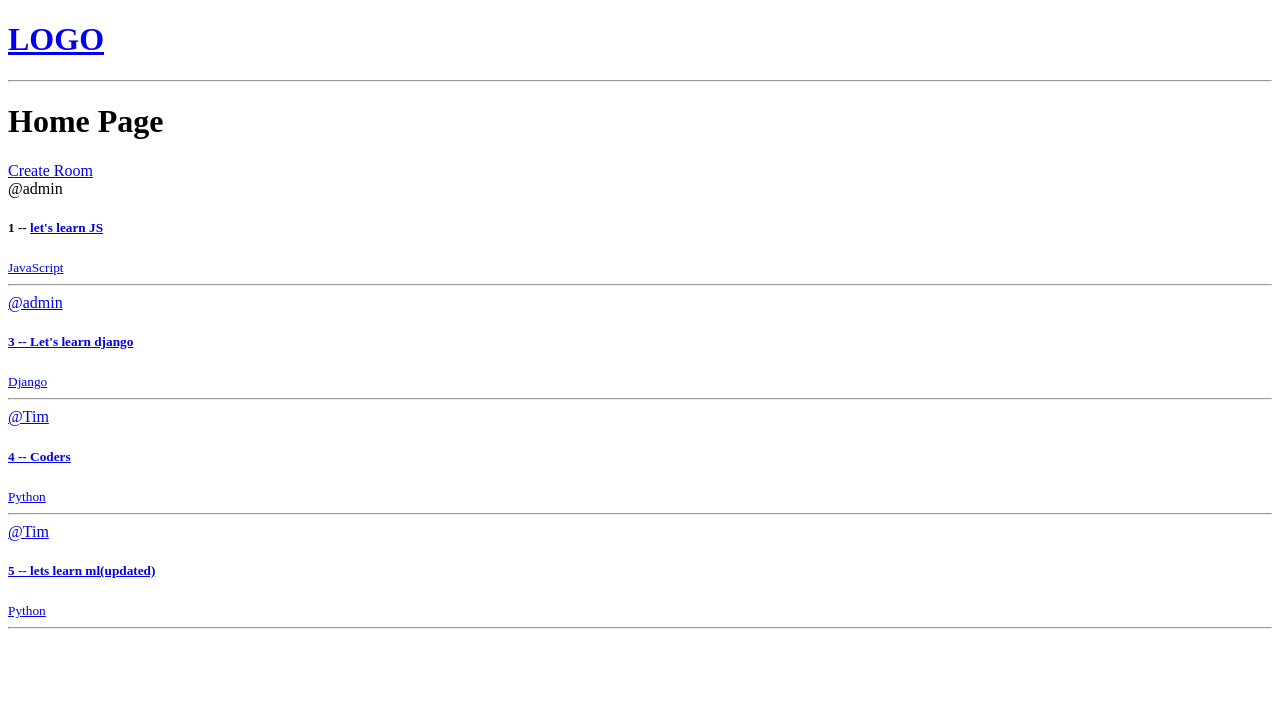
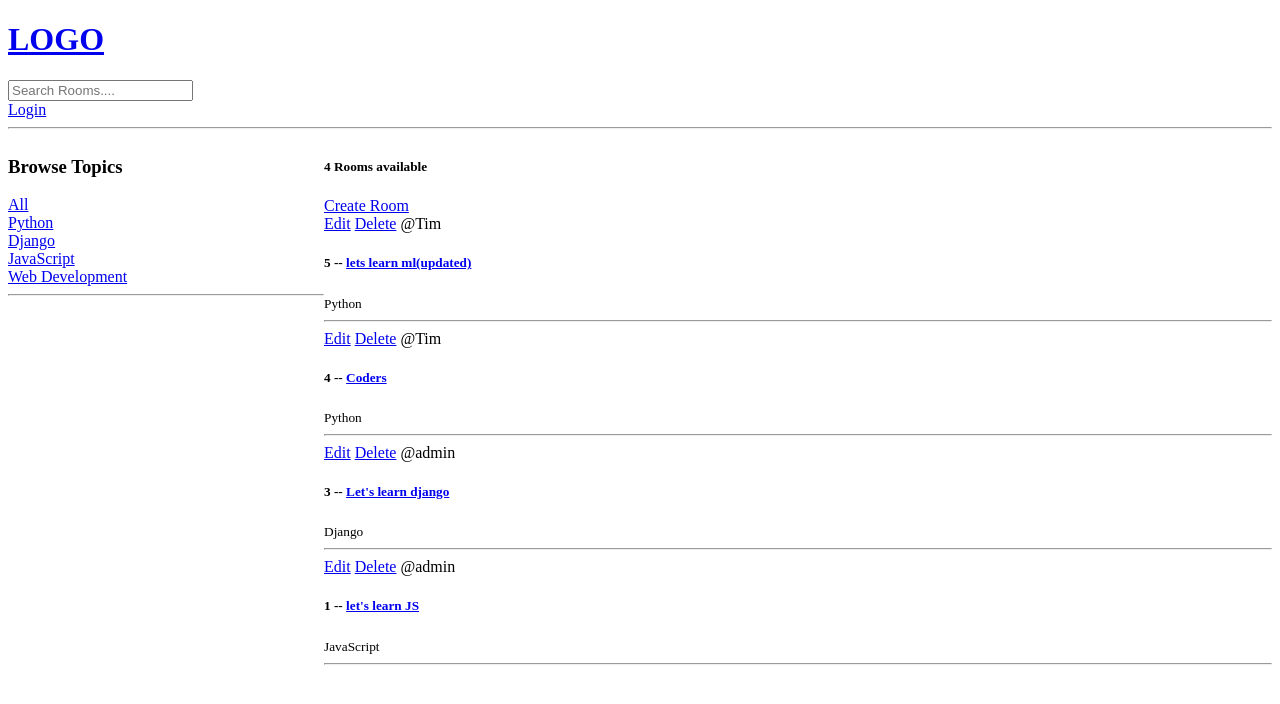
Before and after one commit to raihan-dip/study_bud, a Django app: page / in a window 1280 px wide. Shown: the top 704 px of the page. Run offline with Django 5.2, Linux system fonts and the light colour scheme; data comes from the database, SQL or seed files in the repository; both versions use the stored data as it was after the commit.

Commit message:
third commit

```diff
--- a/base/models.py
+++ b/base/models.py
@@ -4,8 +4,6 @@ from django.contrib.auth.models import User
 # Create your models here.
 
 #to show newest item first
-class Meta:
-    ordering = ['-updated', '-created']
 
 class Topic(models.Model):
     name = models.CharField(max_length=200)
@@ -20,7 +18,8 @@ class Room(models.Model):
     # participants =
     updated = models.DateTimeField(auto_now = True)
     created = models.DateTimeField(auto_now_add = True)
-
+    class Meta:
+        ordering = ['-updated', '-created']
     def __str__(self) :
         return self.name
 
--- a/base/templates/base/home.html
+++ b/base/templates/base/home.html
@@ -1,13 +1,36 @@
 {% extends "main.html" %}
 {% block content %}
-<h1>Home Page </h1>
+
+<style>
+    .home-container{
+        display: grid;
+        grid-template-columns: 1fr 3fr;
+    }
+</style>
+
+<div class = "home-container">
     <div>
+        <h3>Browse Topics</h3>
         <div>
+            <a href = "{% url "home" %}">All</a>
+        </div>
+        {% for topic in topics %}
+        <div>
+            <a href = "{% url "home" %}?q={{topic.name}}">{{topic.name}}</a>
+        </div>
+        {% endfor %}
+        <hr>
+    </div>
+    <div>
+            <h5>{{rooms_count}} Rooms available </h5>
             <a href="{% url "create-room" %}">Create Room</a>
+        <div>
             {% for room in rooms %}
                 <div>
+                    <a href="{% url 'update-room' room.id %}">Edit</a>
+                    <a href="{% url 'delete-room' room.id %}">Delete</a>
                     <span> @{{room.host.username}} </span>
-                <h5> {{room.id}} -- <a href ="{% url 'room' room.id %}">{{room.name}} </h5>
+                    <h5> {{room.id}} -- <a href ="{% url 'room' room.id %}">{{room.name}} </a> </h5>
                     <small>{{room.topic.name}}</small>
                     <hr>
                 </div>
@@ -15,4 +38,6 @@
         </div>
     </div>
 
+</div>
+
 {% endblock content %}
--- a/base/urls.py
+++ b/base/urls.py
@@ -2,7 +2,10 @@ from django.urls import path
 from . import views
 
 urlpatterns = [
+    path('login/', views.loginPage,name = 'login'),
     path('', views.home, name='home'),
     path('room/<str:pk>/', views.room, name ='room'),
     path('create-room/', views.createRoom, name= 'create-room'),
+    path('update-room/<str:pk>', views.updateRoom, name= 'update-room'),
+    path('delete-room/<str:pk>/', views.deleteRoom, name="delete-room"),
 ]
--- a/base/views.py
+++ b/base/views.py
@@ -1,13 +1,42 @@
 from django.shortcuts import render,redirect
+from django.contrib import messages
 from django.http import HttpResponse
-from .models import Room
+from django.db.models import Q
+from django.contrib.auth.models import User
+from django.contrib.auth import authenticate, login,logout
+from .models import Room,Topic
 from .forms import RoomForm
 
 # Create your views here.
+def loginPage(request):
+
+    if request.method =='POST':
+        username = request.POST.get('username')
+        password = request.POST.get('password')
+        try:
+            user = User.objects.get(username = username)
+        except:
+            messages.error(request, 'User does not exist!')
+        user = authenticate(request, username = username, password = password)
+        if user is not None:
+            login(request,user)
+            return redirect('home')
+        else:
+            messages.error(request, 'Username or password does not exist!')
+
+    context={}
+    return render(request,'base/login_registration.html', context)
 
 def home(request):
-    rooms = Room.objects.all()
-    context = {'rooms': rooms}
+    #to search by topic name
+    q = request.GET.get('q') if request.GET.get('q') != None else ''
+    rooms = Room.objects.filter(Q(topic__name__icontains =q)|
+                                Q(name__icontains =q)|
+                                Q(description__icontains =q)
+                                )
+    topics = Topic.objects.all()
+    rooms_count = rooms.count()
+    context = {'rooms': rooms,'topics':topics, 'rooms_count': rooms_count}
     return render(request, 'base/home.html', context)
 
 def room(request,pk):
@@ -30,3 +59,22 @@ def createRoom(request):
 
     context = {'form': form}
     return render(request,'base/room_form.html', context)
+
+def updateRoom(request,pk):
+    room = Room.objects.get(id = pk)
+    form = RoomForm(instance=room)
+    if request.method =='POST':
+        form = RoomForm(request.POST, instance=room)
+        if form.is_valid():
+            form.save()
+            return redirect('home')
+
+    context = {'form':form}
+    return render(request,'base/room_form.html',context)
+
+def deleteRoom(request, pk):
+    room = Room.objects.get(id=pk)
+    if request.method == 'POST':
+        room.delete()
+        return redirect('home')
+    return render(request, 'base/delete.html', {'obj': room})
--- a/templates/main.html
+++ b/templates/main.html
@@ -7,6 +7,13 @@
 </head>
 <body>
     {% include "navbar.html" %}
+        {% if messages %}
+        <ul class="messages">
+        {% for message in messages %}
+        <li>{{ message }}</li>
+        {% endfor %}
+        </ul>
+        {% endif %}
     {% block content %}
     {% endblock content %}
 </body>
--- a/templates/navbar.html
+++ b/templates/navbar.html
@@ -1,5 +1,9 @@
 <a href="/">
     <h1>LOGO</h1>
 </a>
-
+<!--search bar-->
+<form method = "GET" action="{% url 'home' %}">
+    <input type="text" name="q" placeholder="Search Rooms....">
+</form>
+<a href="{% url 'login' %}"> Login </a>
 <hr>
```
Also changed, not shown: base/templates/base/delete.html (added, +11 -0 lines), base/templates/base/login_registration.html (added, +13 -0 lines), db.sqlite3. Lines whose indentation alone changed are shown as unchanged.
